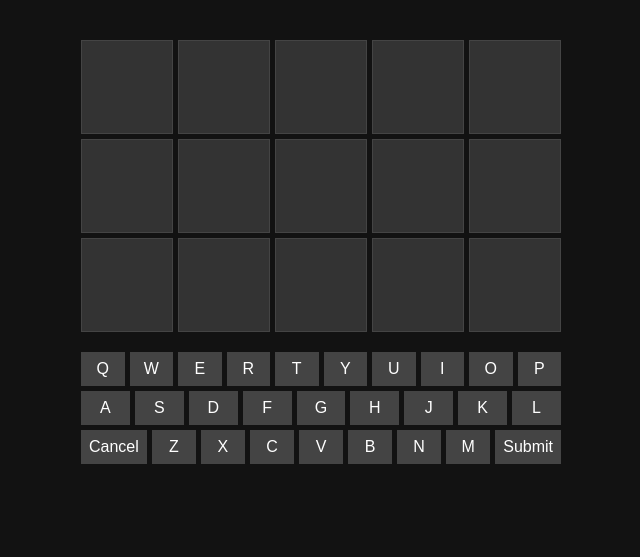
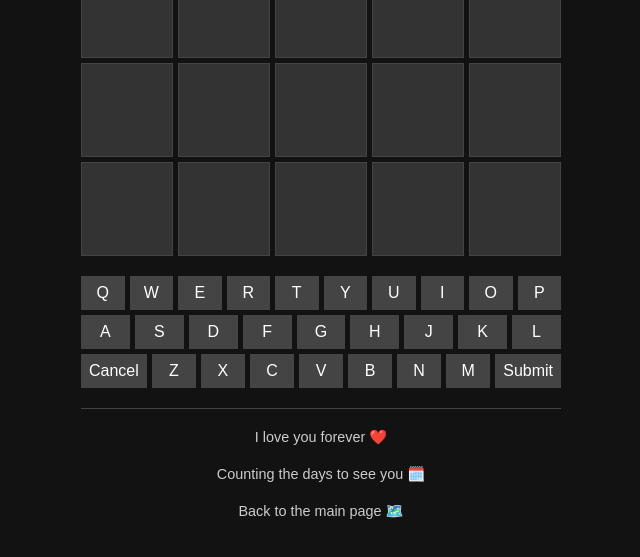
Before and after one commit to simongerula/wherehavewebeen, a website: page worldle.html in a window 1280 px wide. Shown: the part 227-784 px from the top of the page, without its empty margins (319-959 px from the left). Drawn offline with Linux system fonts and the light colour scheme.

Commit message:
bunch of changes for css worldle

```diff
--- a/styles.css
+++ b/styles.css
@@ -35,10 +35,11 @@ body {
     border: 1px solid #444;
     display: flex;
     justify-content: center;
-    align-items:baseline;
+    align-items: center; /* Ensure the items are centered vertically */
     font-size: 1.5em;
     text-transform: uppercase;
     box-sizing: border-box;
+    line-height: 1; /* Adjust line height to ensure text is vertically centered */
 }
 
 .green {
@@ -89,6 +90,19 @@ body {
     transition: opacity 0.5s;
 }
 
+.footer {
+    margin: 20px 0;
+    font-size: 0.9em;
+    color: #ccc;
+}
+
+hr {
+    border: 0;
+    height: 1px;
+    background: #444;
+    margin: 20px 0;
+}
+
 @media (min-width: 600px) {
     .tile {
         font-size: 2em;
--- a/worldle.html
+++ b/worldle.html
@@ -47,6 +47,10 @@
                 <button id="submit">Submit</button>
             </div>
         </div>
+        <hr>
+        <p class="footer">I love you forever <a style="text-decoration:none" href="https://open.spotify.com/track/6BEP2k75mE8u8gHdvxV3mn?si=34b3a4493d944e6e">❤️</a></p>
+        <p class="footer">Counting the days to see you <a style="text-decoration:none" href="/wherehavewebeen/countdown.html">🗓️</a></p>
+        <p class="footer">Back to the main page <a style="text-decoration:none" href="/wherehavewebeen/">🗺️</a></p>
     </div>
     <script src="script.js"></script>
 </body>
```
